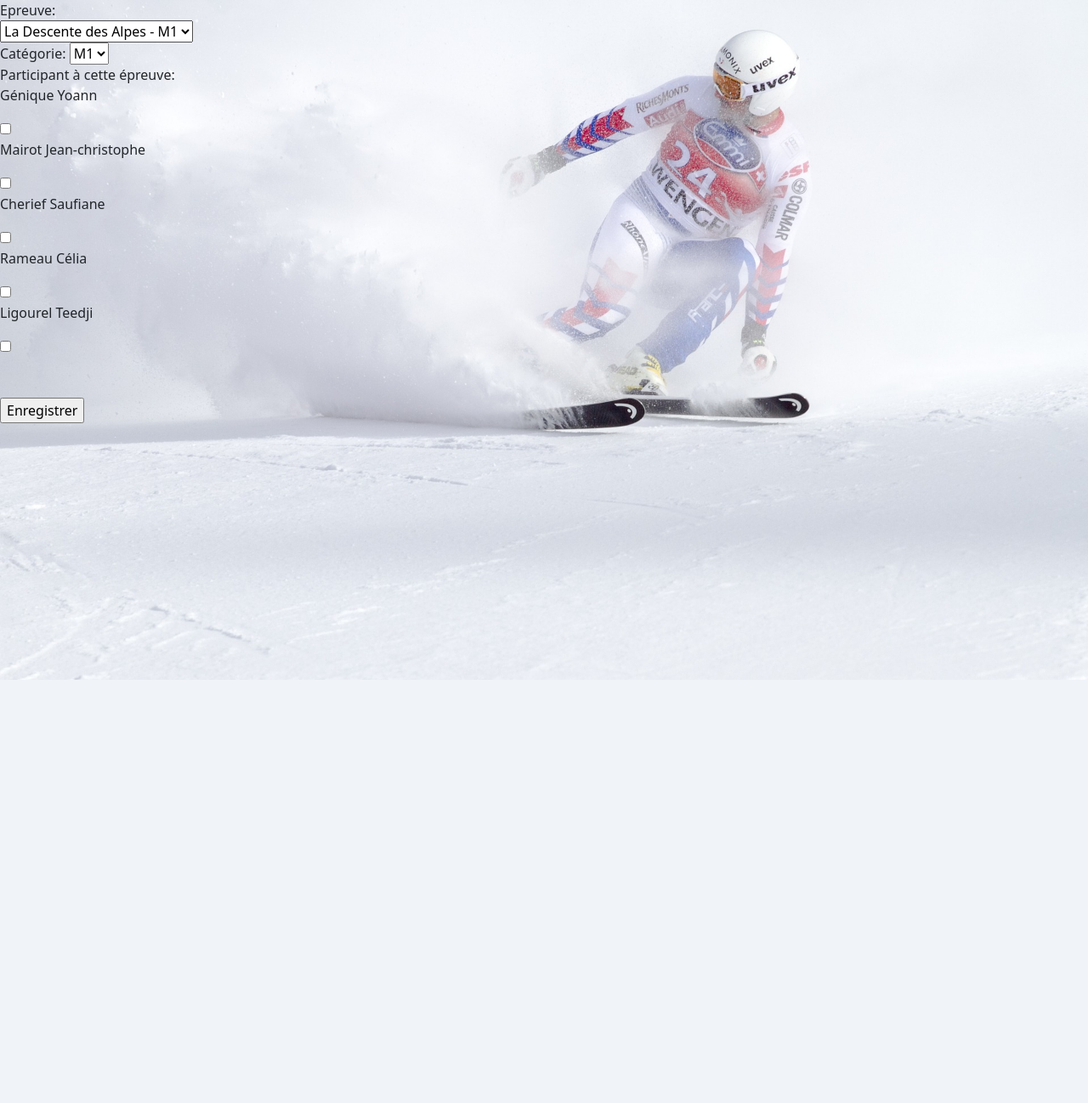
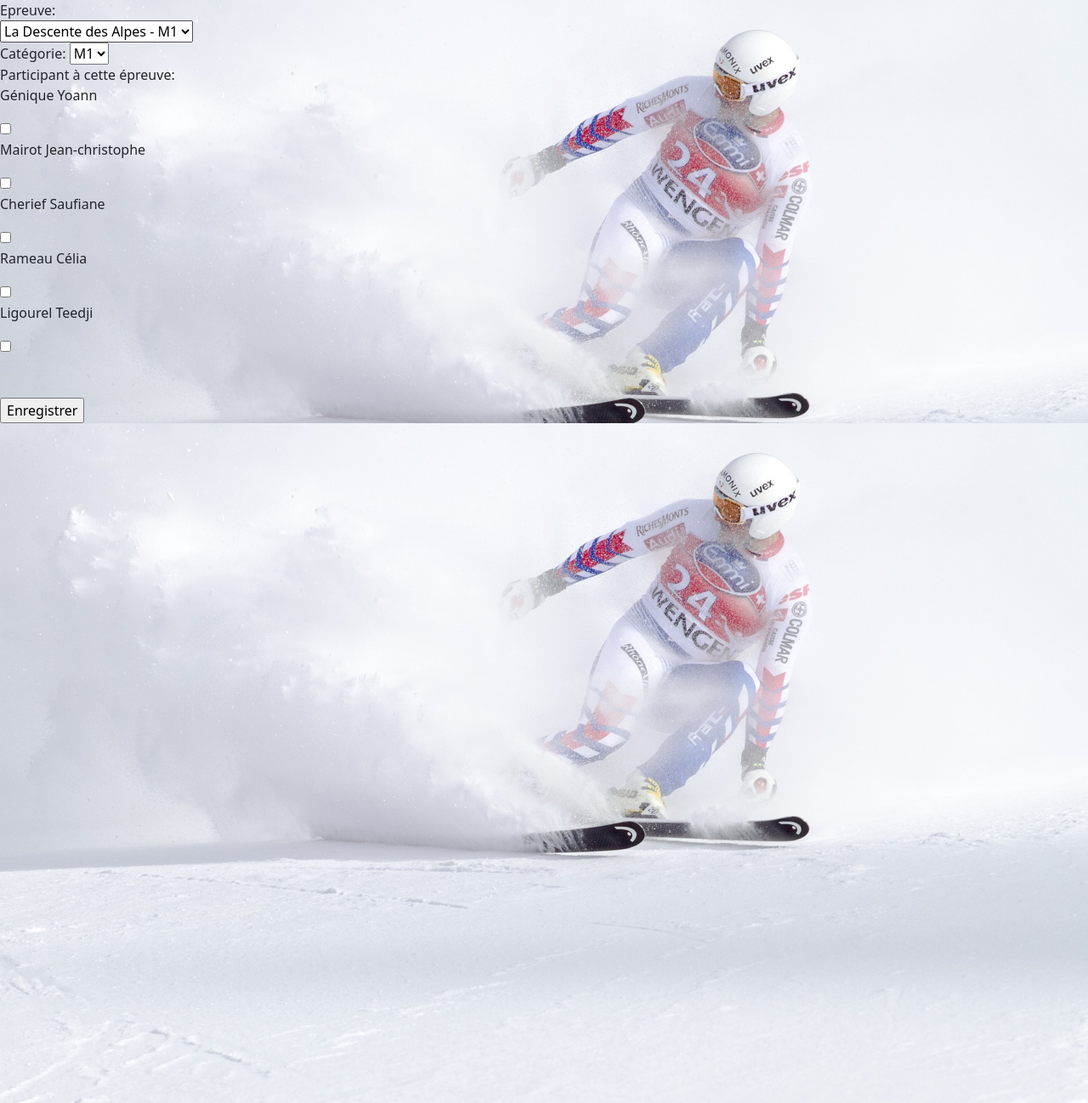
Before and after one commit to jean-christophe-mairot/API_gestion_championnat_ski, a PHP site: page /form_ajout_part_ep.php in a window 1280 px wide. Shown: the whole page at 85% size. Before the commit the page ends 800 px from the top, so only its background shows below. Run offline with PHP 8.4, Linux system fonts and the light colour scheme; data comes from the database, SQL or seed files in the repository.

Commit message:
css background ok

```diff
--- a/asset/css/index.css
+++ b/asset/css/index.css
@@ -1,24 +1,32 @@
-body{
+body {
+	/* background-image: url("../img/ski.jpg");
+	background-size: cover;
+	background-repeat: no-repeat; */
+}
+.bg-image {
 	background-image: url("../img/ski.jpg");
 	background-size: cover;
+	background-repeat: no-repeat;
+	width: 100%;
+	height: 100vh;
 }
 
-.border{
+.border {
 	background-color: rgba(255, 255, 255, 0.8);
 	padding: 2em;
 	border-radius: 1em;
 }
 
-.btn-primary{
+.btn-primary {
 	background-color: rgb(18, 40, 142);
 	padding: 0.6em;
 	margin-top: 1em;
 }
 
-.color{
+.color {
 	color: rgb(18, 40, 142);
 }
 
-.text-center{
+.text-center {
 	margin-bottom: 1em;
 }
--- a/inc/footer.php
+++ b/inc/footer.php
@@ -1,7 +1,7 @@
 <?php
 //ici le php
 ?>
-
+</div>
 <script src="https://cdn.jsdelivr.net/npm/@popperjs/core@2.6.0/dist/umd/popper.min.js" integrity="sha384-KsvD1yqQ1/1+IA7gi3P0tyJcT3vR+NdBTt13hSJ2lnve8agRGXTTyNaBYmCR/Nwi" crossorigin="anonymous"></script>
 <script src="https://cdn.jsdelivr.net/npm/bootstrap@5.0.0-beta2/dist/js/bootstrap.min.js" integrity="sha384-nsg8ua9HAw1y0W1btsyWgBklPnCUAFLuTMS2G72MMONqmOymq585AcH49TLBQObG" crossorigin="anonymous"></script>
 <!-- en dessous les script js -->
--- a/inc/header.php
+++ b/inc/header.php
@@ -13,3 +13,4 @@
     <title>Document</title>
 </head>
 <body>
+    <div class="bg-image">
--- a/index.php
+++ b/index.php
@@ -1,5 +1,5 @@
 <?php
-require_once ("inc/header.php");
+require_once 'inc/header.php';
 ?>
 <div class="position-absolute top-50 start-50 translate-middle border">
     <h1 class="text-center color">Formulaire Participant</h1>
@@ -31,5 +31,5 @@ require_once ("inc/header.php");
 </div>
 
 <?php
-require_once ("inc/footer.php");
+require_once 'inc/footer.php';
 ?>
```
Lines whose indentation alone changed are shown as unchanged.
